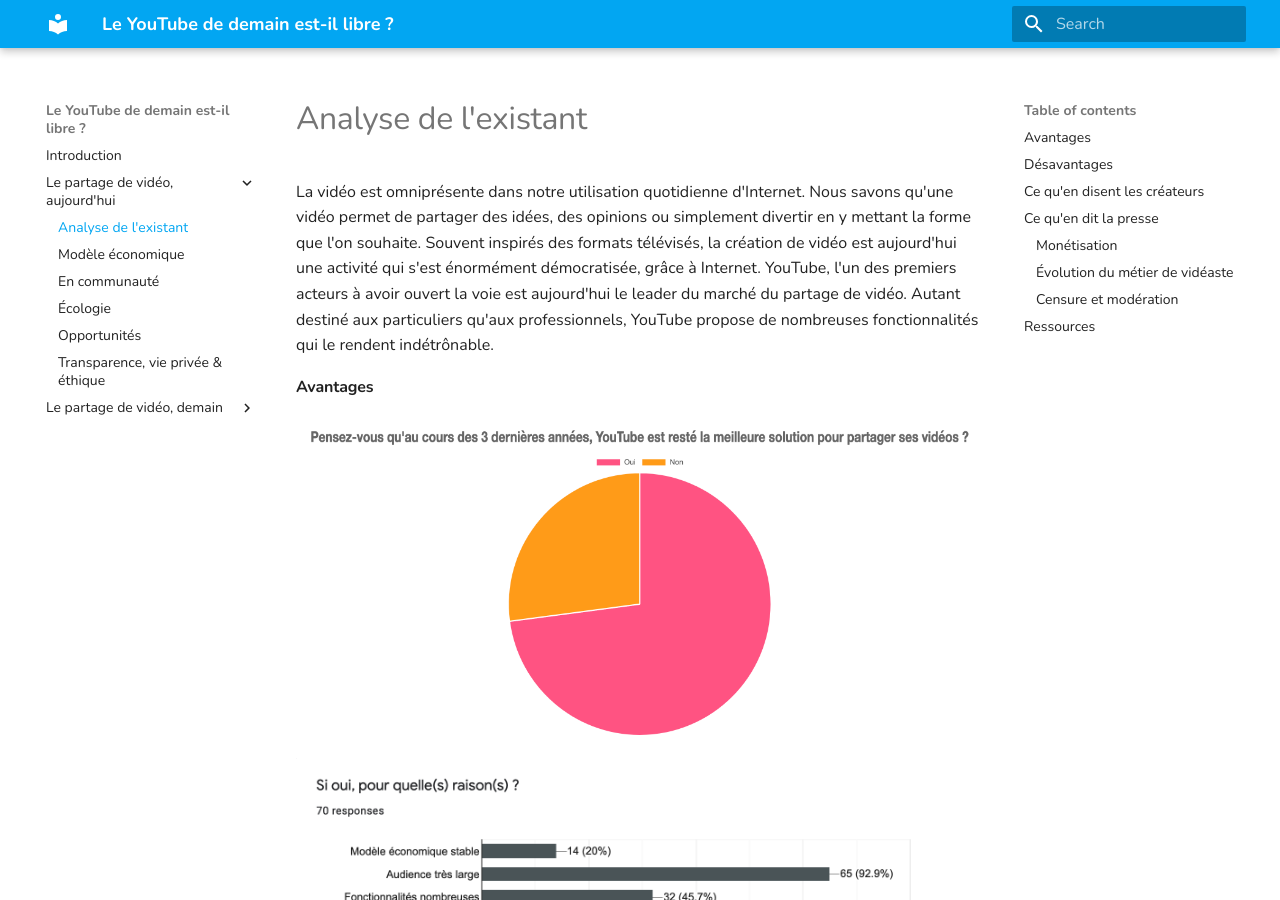
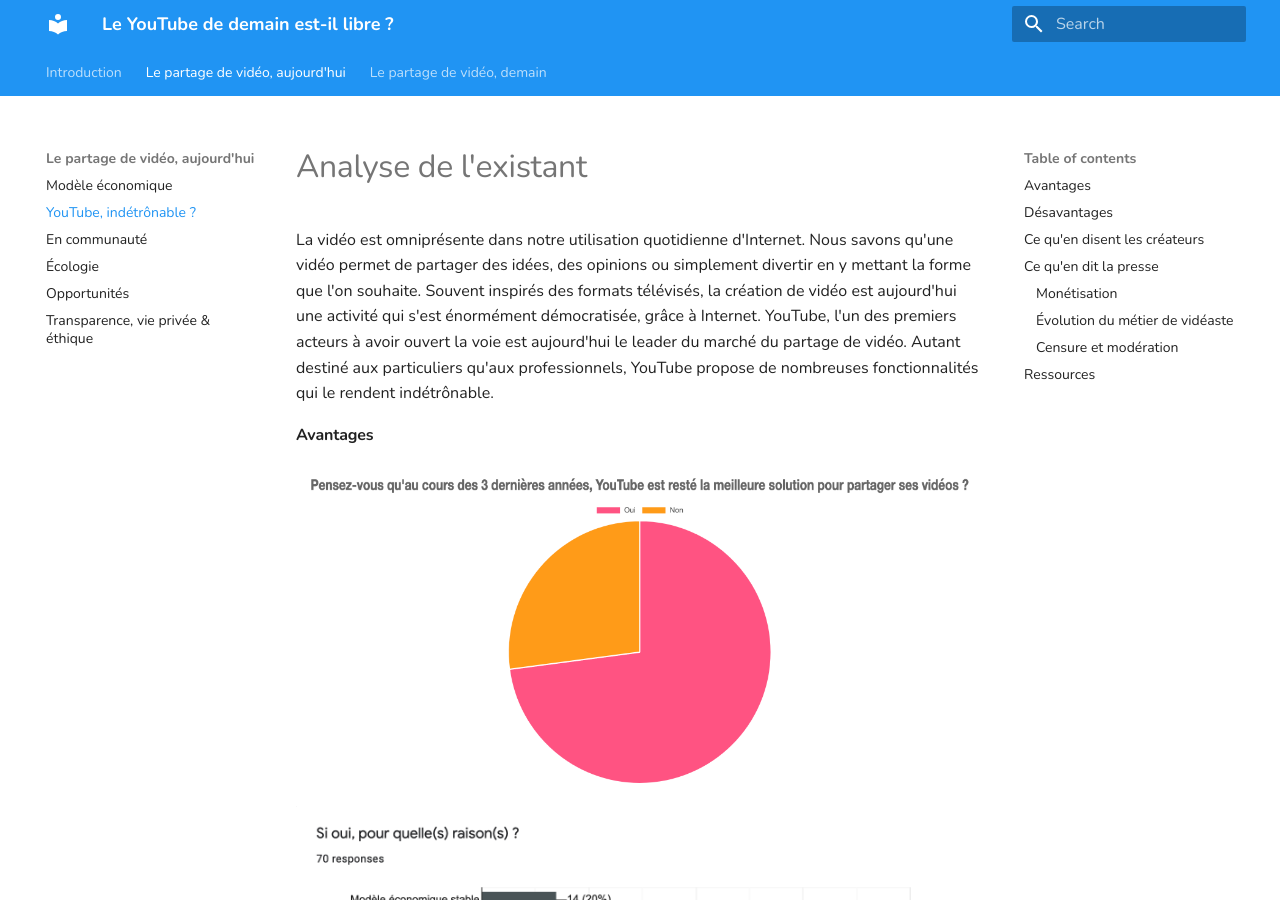
Before and after one commit to sundowndev/livre-blanc-video, an MkDocs documentation site: the page built from docs/today/analyzing-existing.md, in a window 1280 px wide and 900 px high. Built offline with MkDocs 1.6.1 and Material for MkDocs 9.7.7, drawn with Linux system fonts in a browser that asks for light colours.

Commit message:
update mkdocs cfg

```diff
--- a/mkdocs.yml
+++ b/mkdocs.yml
@@ -3,20 +3,12 @@
 site_author: Raphaël Cerveaux
 site_url: https://sundowndev.github.io/livre-blanc-video/
 
-# Repository
-# repo_name: sundowndev/livre-blanc-video
-# repo_url: https://github.com/sundowndev/livre-blanc-video
-# edit_uri: 'https://github.com/sundowndev/livre-blanc-video/edit/master/docs/'
-
-# Copyright
-copyright: 'Copyright &copy; 2020 Raphaël Cerveaux'
-
 theme:
   name: 'material'
   include_sidebar: false
   palette:
-    primary: light blue
-    accent: indigo
+    primary: blue
+    accent: blue
   font:
     text: Nunito
     code: Roboto Mono
@@ -24,13 +16,14 @@
     - search
     - minify:
         minify_html: true
+  features:
+    - tabs
 
-# Page tree
 nav:
   - "Introduction": index.md
   - "Le partage de vidéo, aujourd'hui":
-    - "Analyse de l'existant": today/analyzing-existing.md
     - "Modèle économique": today/business-model.md
+    - "YouTube, indétrônable ?": today/analyzing-existing.md
     - "En communauté": today/community.md
     - "Écologie": today/ecology.md
     - "Opportunités": today/opportunities.md
@@ -42,3 +35,20 @@
     - "Écologie": tomorrow/notfound.md
     - "Opportunités": tomorrow/notfound.md
     - "Transparence, vie privée & éthique": tomorrow/notfound.md
+
+extra:
+  social:
+    - icon: fontawesome/brands/github-alt
+      link: https://github.com/sundowndev/livre-blanc-video
+
+markdown_extensions:
+  - toc:
+      permalink: true
+
+# Repository
+# repo_name: sundowndev/livre-blanc-video
+# repo_url: https://github.com/sundowndev/livre-blanc-video
+# edit_uri: 'https://github.com/sundowndev/livre-blanc-video/edit/master/docs/'
+
+# Copyright
+copyright: 'Copyright &copy; 2020 Raphaël Cerveaux'
```
